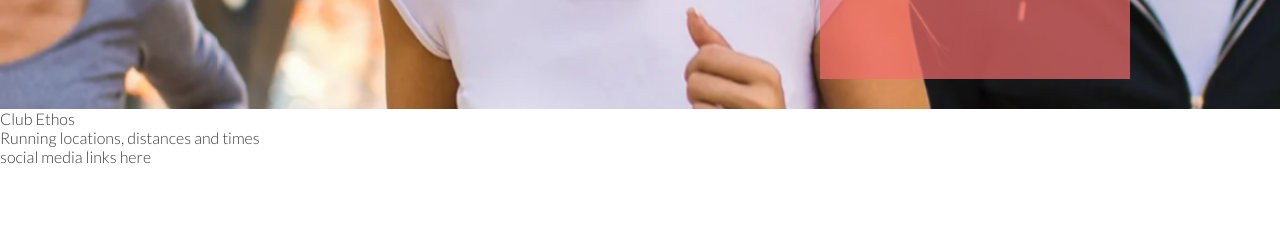
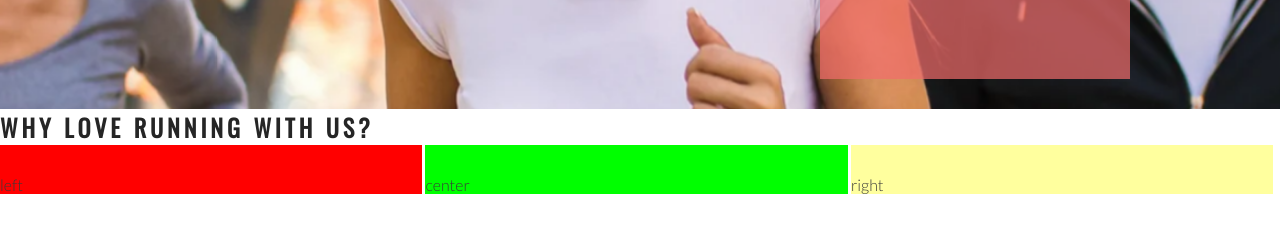
Before and after one commit to KhanRana/love-running, a plain HTML site: page index.html in a window 1280 px wide. Shown: the part 557-800 px from the top of the page. Drawn offline with nearby package versions, Linux system fonts and the light colour scheme.

Commit message:
add club ethos main section

```diff
--- a/assets/css/style.css
+++ b/assets/css/style.css
@@ -102,3 +102,30 @@ h1, h2 {
         transform: scale(1.1);
     }
 }
+
+/* stylying club ethos section */
+
+#club-ethos{
+    height: 600px;
+}
+.inline {
+    display: inline-block;
+}
+
+#left-about{
+    width: 33%;
+    padding-top: 30px;
+    background-color: #ff0000;
+}
+
+#center-about{
+    width: 33%;
+    padding-top: 30px;
+    background-color: #00ff00;
+}
+
+#right-about{
+    width: 33%;
+    padding-top: 30px;
+    background-color: #ffff9e;
+}
--- a/index.html
+++ b/index.html
@@ -33,8 +33,11 @@
             <h3>Dublin Docklands & Phoenix Park</h3>
         </div>
     </section>
-    <section>
-        Club Ethos
+    <section id="club-ethos">
+        <h1>Why Love Running With Us?</h1>
+        <div id="left-about" class="inline">left</div>
+        <div id="center-about" class="inline">center</div>
+        <div id="right-about" class="inline">right</div>
     </section>
     <section>
         Running locations, distances and times
```
